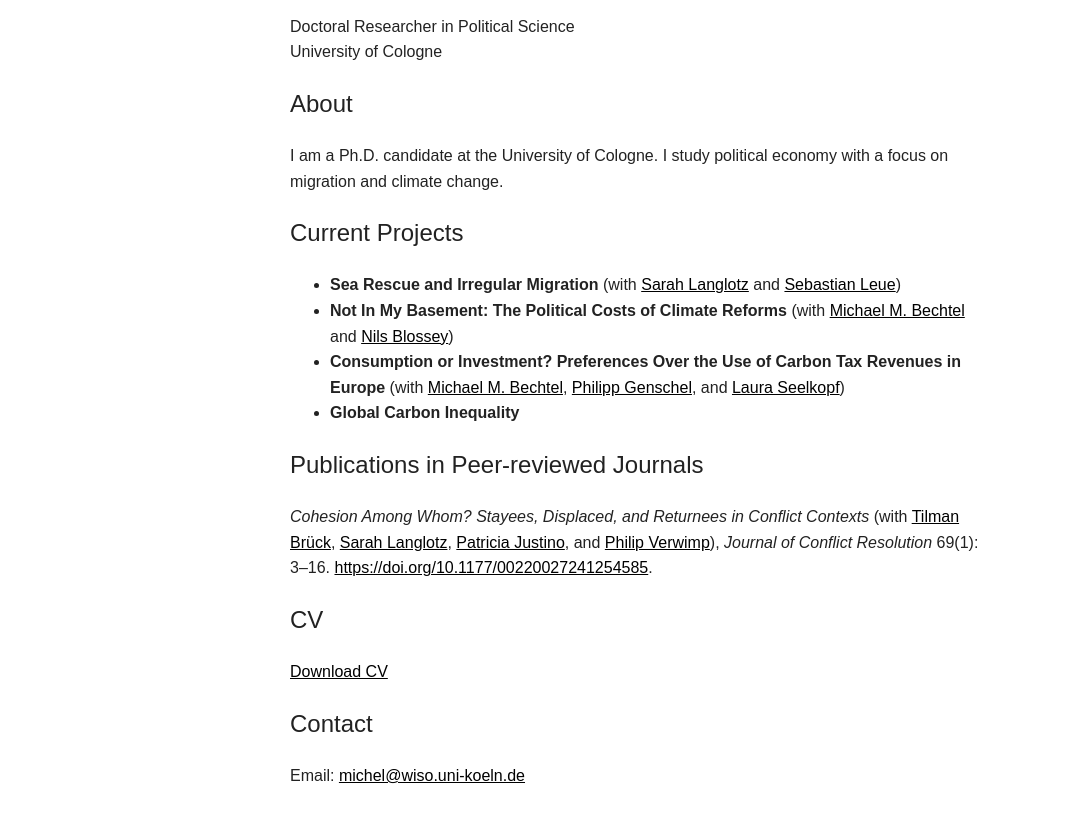
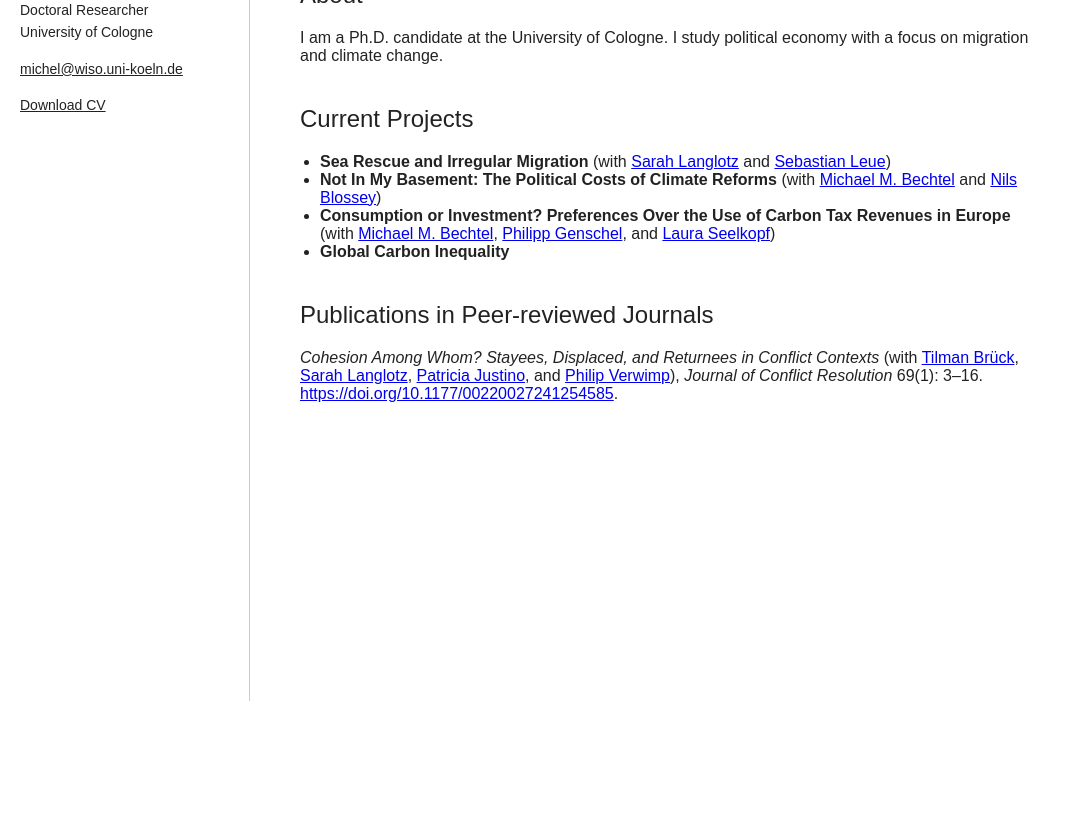
Before and after one commit to paulmichel0/paulmichel0.github.io, a plain HTML site: page index.html in a window 1280 px wide. Shown: the part 99-928 px from the top of the page, without its empty margins (0-1071 px from the left). After the commit the page ends 800 px from the top, so only its background shows below. Drawn offline with Linux system fonts and the light colour scheme.

Commit message:
align header left

```diff
--- a/index.html
+++ b/index.html
@@ -5,55 +5,88 @@
   <meta name="viewport" content="width=device-width, initial-scale=1.0" />
   <title>Paul Michel</title>
   <style>
+    * {
+      box-sizing: border-box;
+    }
+
     body {
       font-family: Arial, Helvetica, sans-serif;
-      max-width: 700px;
-      margin: 40px auto;
-      padding: 0 1em;
+      margin: 0;
+      padding: 0;
+      display: flex;
+      color: #222;
+    }
+
+    .sidebar {
+      width: 250px;
+      padding: 40px 20px;
+      border-right: 1px solid #ccc;
+      height: 100vh;
+      position: fixed;
+    }
+
+    .sidebar h1 {
+      font-size: 24px;
+      margin-bottom: 10px;
+    }
+
+    .sidebar p, .sidebar a {
+      font-size: 14px;
       line-height: 1.6;
       color: #222;
     }
 
-    h1, h2 {
-      font-weight: normal;
+    .sidebar a {
+      text-decoration: underline;
     }
 
-    a {
-      color: #000;
-      text-decoration: underline;
+    .content {
+      margin-left: 270px;
+      padding: 40px 30px;
+      max-width: 800px;
+    }
+
+    h2 {
+      font-weight: normal;
+      margin-top: 40px;
+    }
+
+    ul {
+      padding-left: 20px;
     }
   </style>
 </head>
 <body>
+
+  <div class="sidebar">
     <h1>Paul Michel</h1>
-  <p>Doctoral Researcher in Political Science<br />
-     University of Cologne</p>
+    <p>Doctoral Researcher<br>University of Cologne</p>
+    <p><a href="mailto:michel@wiso.uni-koeln.de">michel@wiso.uni-koeln.de</a></p>
+    <p><a href="cv/cv-michel.pdf" target="_blank" rel="noopener noreferrer">Download CV</a></p>
+  </div>
 
+  <div class="content">
     <h2>About</h2>
     <p>I am a Ph.D. candidate at the University of Cologne. I study political economy with a focus on migration and climate change.</p>
 
     <h2>Current Projects</h2>
     <ul>
-    <li><strong>Sea Rescue and Irregular Migration</strong> (with <a href="https://sites.google.com/view/sarah-langlotz" target="_blank" rel="noopener noreferrer">Sarah Langlotz</a> and <a href="https://seleue.github.io/" target="_blank" rel="noopener noreferrer">Sebastian Leue</a>)</li>
-    <li><strong>Not In My Basement: The Political Costs of Climate Reforms</strong> (with <a href="http://mbechtel.com/" target="_blank" rel="noopener noreferrer">Michael M. Bechtel</a> and <a href="https://cccp.uni-koeln.de/de/team/doctoral-researchers/nils-blossey" target="_blank" rel="noopener noreferrer">Nils Blossey</a>)</li>
-    <li><strong>Consumption or Investment? Preferences Over the Use of Carbon Tax Revenues in Europe</strong> (with <a href="http://mbechtel.com/" target="_blank" rel="noopener noreferrer">Michael M. Bechtel</a>, <a href="https://www.uni-bremen.de/iniis/genschel" target="_blank" rel="noopener noreferrer">Philipp Genschel</a>, and <a href="https://www.seelkopf.eu/" target="_blank" rel="noopener noreferrer">Laura Seelkopf</a>)</li>
+      <li><strong>Sea Rescue and Irregular Migration</strong> (with <a href="https://sites.google.com/view/sarah-langlotz" target="_blank">Sarah Langlotz</a> and <a href="https://seleue.github.io/" target="_blank">Sebastian Leue</a>)</li>
+      <li><strong>Not In My Basement: The Political Costs of Climate Reforms</strong> (with <a href="http://mbechtel.com/" target="_blank">Michael M. Bechtel</a> and <a href="https://cccp.uni-koeln.de/de/team/doctoral-researchers/nils-blossey" target="_blank">Nils Blossey</a>)</li>
+      <li><strong>Consumption or Investment? Preferences Over the Use of Carbon Tax Revenues in Europe</strong> (with <a href="http://mbechtel.com/" target="_blank">Michael M. Bechtel</a>, <a href="https://www.uni-bremen.de/iniis/genschel" target="_blank">Philipp Genschel</a>, and <a href="https://www.seelkopf.eu/" target="_blank">Laura Seelkopf</a>)</li>
       <li><strong>Global Carbon Inequality</strong></li>
     </ul>
 
     <h2>Publications in Peer-reviewed Journals</h2>
     <p><em>Cohesion Among Whom? Stayees, Displaced, and Returnees in Conflict Contexts</em> (with
-    <a href="https://isdc.org/team/tilman-brueck/" target="_blank" rel="noopener noreferrer">Tilman Brück</a>,
-    <a href="https://sites.google.com/view/sarah-langlotz" target="_blank" rel="noopener noreferrer">Sarah Langlotz</a>,
-    <a href="https://patriciajustino.net/" target="_blank" rel="noopener noreferrer">Patricia Justino</a>, and
-    <a href="https://www.personal-page-philip-verwimp.be/" target="_blank" rel="noopener noreferrer">Philip Verwimp</a>),
+      <a href="https://isdc.org/team/tilman-brueck/" target="_blank">Tilman Brück</a>,
+      <a href="https://sites.google.com/view/sarah-langlotz" target="_blank">Sarah Langlotz</a>,
+      <a href="https://patriciajustino.net/" target="_blank">Patricia Justino</a>, and
+      <a href="https://www.personal-page-philip-verwimp.be/" target="_blank">Philip Verwimp</a>),
       <em>Journal of Conflict Resolution</em> 69(1): 3–16.
-    <a href="https://doi.org/10.1177/00220027241254585" target="_blank" rel="noopener noreferrer">https://doi.org/10.1177/00220027241254585</a>.
+      <a href="https://doi.org/10.1177/00220027241254585" target="_blank">https://doi.org/10.1177/00220027241254585</a>.
     </p>
+  </div>
 
-  <h2>CV</h2>
-  <p><a href="cv/cv-michel.pdf" target="_blank" rel="noopener noreferrer">Download CV</a></p>
-
-  <h2>Contact</h2>
-  <p>Email: <a href="mailto:michel@wiso.uni-koeln.de">michel@wiso.uni-koeln.de</a></p>
 </body>
 </html>
```
Lines whose indentation alone changed are shown as unchanged.
